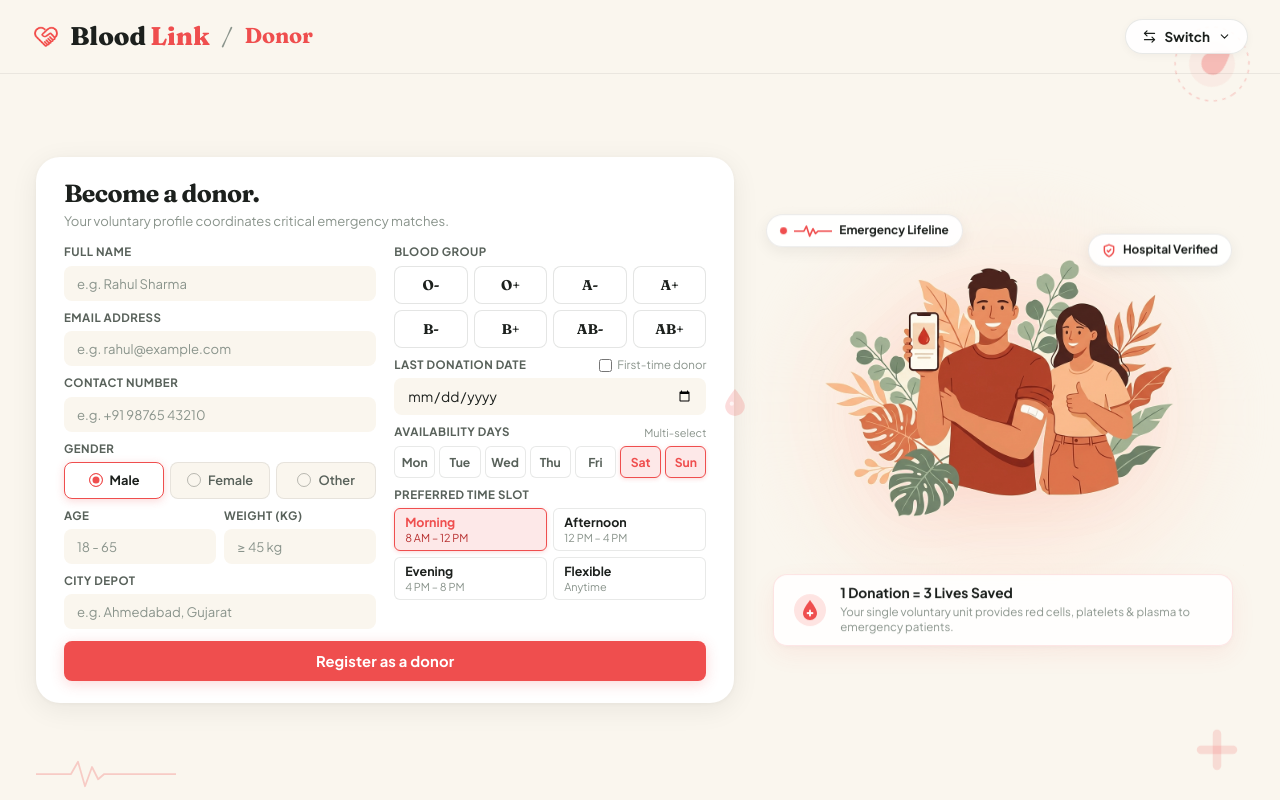
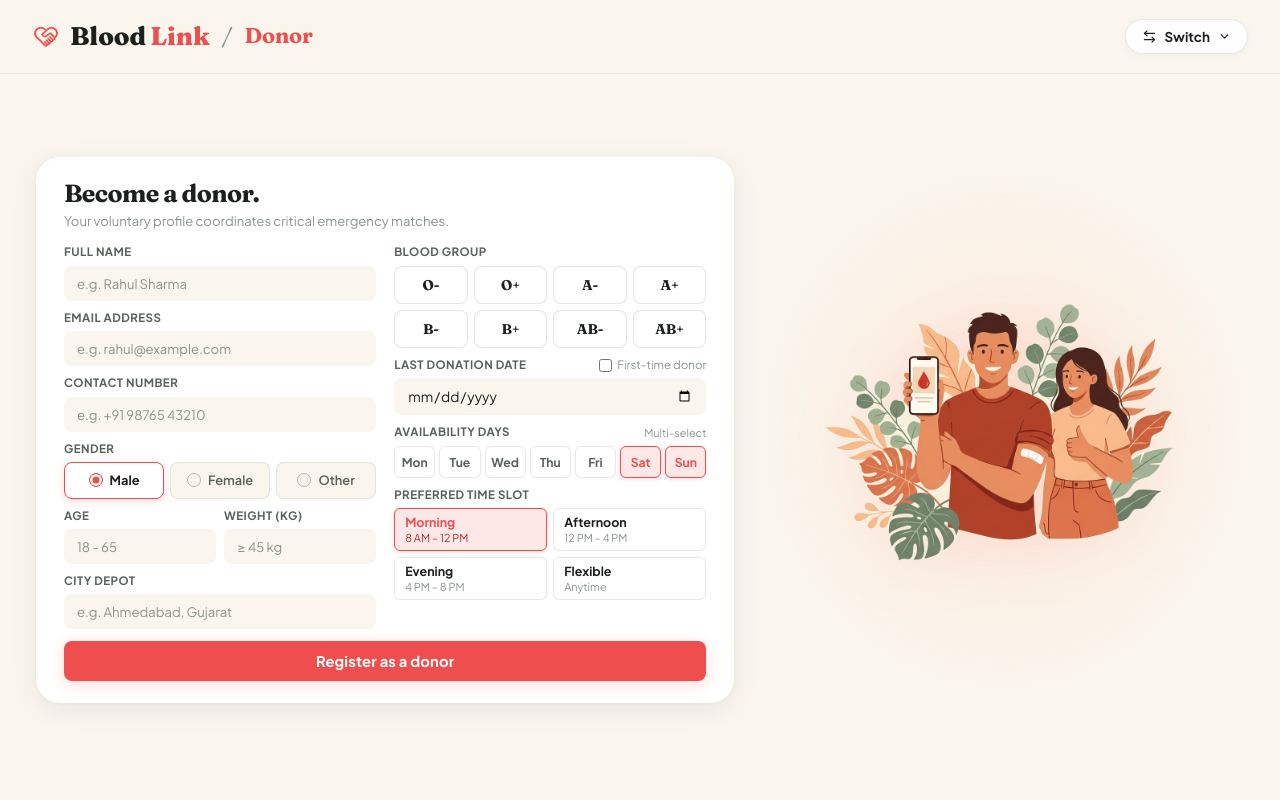
Before and after one commit to Shrey113/Assignment-1, a React (Vite) app in the folder client/: page /donor in a window 1280 px wide. Built offline with nearby package versions, Linux system fonts and the light colour scheme.

Commit message:
add DonorPage component and portal pages styling

```diff
--- a/client/src/pages/DonorPage.jsx
+++ b/client/src/pages/DonorPage.jsx
@@ -285,77 +285,17 @@ export default function DonorPage() {
           </div>
         </div>
 
-        {/* ── RIGHT: Illustration Column (Enlarged + Floating Objective SVGs) ─── */}
+        {/* ── RIGHT: Illustration Column ─── */}
         <div className="donor-art-side">
           {/* Soft ambient peach glow */}
           <div className="donor-art-glow-bg"></div>
 
-          {/* Floating Pill Badge 1: Top-left of illustration */}
-          <div className="donor-floating-pill donor-float-top-left">
-            <span className="donor-live-dot"></span>
-            <svg className="donor-ecg-svg" viewBox="0 0 46 16" fill="none">
-              <path d="M0 8 H12 L15 2 L19 14 L23 5 L26 11 L29 8 H46" stroke="#EF4E4E" strokeWidth="2" strokeLinecap="round" strokeLinejoin="round" />
-            </svg>
-            <span>Emergency Lifeline</span>
-          </div>
-
-          {/* Floating Pill Badge 2: Top-right of illustration */}
-          <div className="donor-floating-pill donor-float-top-right">
-            <svg width="14" height="14" viewBox="0 0 24 24" fill="none" stroke="#EF4E4E" strokeWidth="2.5" strokeLinecap="round" strokeLinejoin="round">
-              <path d="M12 22s8-4 8-10V5l-8-3-8 3v7c0 6 8 10 8 10z"/>
-              <path d="m9 12 2 2 4-4"/>
-            </svg>
-            <span>Hospital Verified</span>
-          </div>
-
-          {/* Enlarged Main Character Illustration */}
+          {/* Main Character Illustration */}
           <img
             src="/illustrations/donor/donor_portal_art.png"
             alt="Voluntary blood donor character"
             className="donor-art-img"
           />
-
-          {/* Floating Objective Stat Badge (Replaces the 3 boxes in blank space) */}
-          <div className="donor-floating-stat-card">
-            <div className="donor-stat-icon-wrapper">
-              <svg className="donor-stat-icon-svg" viewBox="0 0 36 36" fill="none">
-                <circle cx="18" cy="18" r="16" fill="#FEE4E2" />
-                <path d="M18 8C18 8 11 16.5 11 21C11 24.866 14.134 28 18 28C21.866 28 25 24.866 25 21C25 16.5 18 8 18 8Z" fill="#EF4E4E" />
-                <path d="M15.5 21H20.5M18 18.5V23.5" stroke="#FFFFFF" strokeWidth="1.8" strokeLinecap="round" />
-              </svg>
-            </div>
-            <div className="donor-stat-content">
-              <div className="donor-stat-title">1 Donation = 3 Lives Saved</div>
-              <div className="donor-stat-desc">Your single voluntary unit provides red cells, platelets & plasma to emergency patients.</div>
-            </div>
-          </div>
-        </div>
-
-        {/* ── BACKGROUND: Scattered Decorative Objective SVGs across blank spaces ─── */}
-        <div className="donor-deco-layer" aria-hidden="true">
-          {/* Top-right corner: Radiating droplet cell */}
-          <svg className="donor-deco-svg donor-deco-tr" viewBox="0 0 100 100" fill="none">
-            <circle cx="50" cy="50" r="42" stroke="#EF4E4E" strokeWidth="1.5" strokeDasharray="4 6" opacity="0.25" />
-            <circle cx="50" cy="50" r="26" fill="#EF4E4E" opacity="0.06" />
-            <path d="M50 24 C50 24 37 40 37 49 C37 56.2 42.8 62 50 62 C57.2 62 63 56.2 63 49 C63 40 50 24 50 24 Z" fill="#EF4E4E" opacity="0.3" />
-          </svg>
-
-          {/* Bottom-left margin (under form): Lifeline Pulse wave */}
-          <svg className="donor-deco-svg donor-deco-bl" viewBox="0 0 160 40" fill="none">
-            <path d="M0 20 H40 L48 6 L56 34 L64 12 L71 26 L78 20 H160" stroke="#EF4E4E" strokeWidth="2" strokeLinecap="round" strokeLinejoin="round" opacity="0.25" />
-          </svg>
-
-          {/* Bottom-right corner: Medical Lifesaver Cross */}
-          <svg className="donor-deco-svg donor-deco-br" viewBox="0 0 64 64" fill="none">
-            <rect x="27" y="8" width="10" height="48" rx="5" fill="#EF4E4E" opacity="0.16" />
-            <rect x="8" y="27" width="48" height="10" rx="5" fill="#EF4E4E" opacity="0.16" />
-          </svg>
-
-          {/* Mid-canvas floating soft droplet */}
-          <svg className="donor-deco-svg donor-deco-mid" viewBox="0 0 44 44" fill="none">
-            <path d="M22 6C22 6 10 20 10 27C10 33.6 15.4 39 22 39C28.6 39 34 33.6 34 27C34 20 22 6 22 6Z" fill="#EF4E4E" opacity="0.2" />
-            <circle cx="18" cy="24" r="2.5" fill="#FFFFFF" opacity="0.7" />
-          </svg>
         </div>
 
       </main>
--- a/client/src/styles/portal-pages.css
+++ b/client/src/styles/portal-pages.css
@@ -977,32 +977,32 @@
   box-shadow: 0 5px 20px var(--coral-glow);
 }
 
-/* ── Right: Art Side (Enlarged + Purposeful Objective Visuals) ── */
+/* ── Right: Art Side with Fixed Medical Spot Illustrations ── */
 .donor-art-side {
   position: relative;
   display: flex;
   flex-direction: column;
   align-items: center;
   justify-content: center;
-  gap: 16px;
   min-height: 0;
   width: 100%;
+  height: 100%;
   z-index: 1;
 }
 
-/* Soft peach-to-cream radial gradient — expands behind larger artwork */
+/* Soft peach-to-cream radial glow behind artwork */
 .donor-art-glow-bg {
   position: absolute;
-  top: 46%;
+  top: 50%;
   left: 50%;
   transform: translate(-50%, -50%);
-  width: 105%;
-  height: 105%;
-  max-width: 620px;
+  width: 100%;
+  height: 100%;
+  max-width: 600px;
   max-height: 520px;
   background: radial-gradient(ellipse at center,
-    rgba(255, 195, 175, 0.5) 0%,
-    rgba(255, 230, 215, 0.38) 45%,
+    rgba(255, 195, 175, 0.45) 0%,
+    rgba(255, 230, 215, 0.32) 45%,
     rgba(250, 246, 238, 0) 72%
   );
   border-radius: 50%;
@@ -1014,191 +1014,11 @@
 /* Enlarged character illustration */
 .donor-art-img {
   width: 100%;
-  max-width: 580px;
-  max-height: min(490px, calc(100svh - 180px));
+  max-width: 540px;
+  max-height: min(480px, calc(100svh - 140px));
   height: auto;
   object-fit: contain;
   position: relative;
   z-index: 2;
-  filter: drop-shadow(0 14px 34px rgba(239, 78, 78, 0.08));
-  transition: transform 0.3s ease;
+  filter: drop-shadow(0 12px 30px rgba(239, 78, 78, 0.07));
 }
-
-/* Floating Objective Stat Card (Replaces the 3 boxes in blank space) */
-.donor-floating-stat-card {
-  display: flex;
-  align-items: center;
-  gap: 12px;
-  padding: 10px 18px;
-  background: rgba(255, 255, 255, 0.88);
-  border: 1.5px solid rgba(239, 78, 78, 0.15);
-  border-radius: var(--radius-md);
-  backdrop-filter: blur(10px);
-  box-shadow: 0 8px 24px rgba(239, 78, 78, 0.08), 0 2px 6px rgba(0, 0, 0, 0.03);
-  max-width: 460px;
-  width: 100%;
-  position: relative;
-  z-index: 2;
-  box-sizing: border-box;
-  animation: donorFloat 6s ease-in-out infinite alternate;
-}
-
-.donor-stat-icon-wrapper {
-  width: 36px;
-  height: 36px;
-  flex-shrink: 0;
-  display: flex;
-  align-items: center;
-  justify-content: center;
-}
-
-.donor-stat-icon-svg {
-  width: 36px;
-  height: 36px;
-}
-
-.donor-stat-content {
-  flex: 1;
-}
-
-.donor-stat-title {
-  font-family: var(--font-sans);
-  font-size: 0.86rem;
-  font-weight: 800;
-  color: var(--text-primary);
-  line-height: 1.2;
-}
-
-.donor-stat-desc {
-  font-family: var(--font-sans);
-  font-size: 0.72rem;
-  color: var(--text-tertiary);
-  line-height: 1.35;
-  margin-top: 2px;
-}
-
-/* Floating Pill Badges around illustration */
-.donor-floating-pill {
-  position: absolute;
-  display: inline-flex;
-  align-items: center;
-  gap: 7px;
-  padding: 6px 13px;
-  background: rgba(255, 255, 255, 0.92);
-  border: 1px solid rgba(35, 40, 36, 0.09);
-  border-radius: var(--radius-full);
-  box-shadow: 0 4px 16px rgba(28, 32, 29, 0.07);
-  backdrop-filter: blur(8px);
-  font-family: var(--font-sans);
-  font-size: 0.74rem;
-  font-weight: 700;
-  color: var(--text-primary);
-  z-index: 3;
-  pointer-events: none;
-  user-select: none;
-}
-
-.donor-float-top-left {
-  top: 16px;
-  left: 4px;
-  animation: donorFloat 5s ease-in-out infinite alternate;
-}
-
-.donor-float-top-right {
-  top: 28px;
-  right: 12px;
-  animation: donorFloat 6.5s ease-in-out infinite alternate-reverse;
-}
-
-.donor-live-dot {
-  width: 7px;
-  height: 7px;
-  border-radius: 50%;
-  background: var(--coral-accent);
-  box-shadow: 0 0 0 3px rgba(239, 78, 78, 0.25);
-  animation: donorPulse 2s infinite;
-}
-
-.donor-ecg-svg {
-  width: 38px;
-  height: 14px;
-}
-
-/* ── Background Scattered Decorative Objective SVGs ───────── */
-.donor-deco-layer {
-  position: absolute;
-  inset: 0;
-  pointer-events: none;
-  overflow: hidden;
-  z-index: 0;
-}
-
-.donor-deco-svg {
-  position: absolute;
-  pointer-events: none;
-}
-
-.donor-deco-tr {
-  top: 20px;
-  right: 24px;
-  width: 88px;
-  height: 88px;
-  animation: donorRotate 36s linear infinite;
-}
-
-.donor-deco-bl {
-  bottom: 8px;
-  left: 36px;
-  width: 140px;
-  height: 36px;
-}
-
-.donor-deco-br {
-  bottom: 16px;
-  right: 36px;
-  width: 54px;
-  height: 54px;
-  animation: donorFloat 7s ease-in-out infinite alternate;
-}
-
-.donor-deco-mid {
-  top: 48%;
-  left: 56%;
-  width: 36px;
-  height: 36px;
-  animation: donorFloat 5.5s ease-in-out infinite alternate-reverse;
-}
-
-/* Subtle organic keyframe animations */
-@keyframes donorFloat {
-  0% {
-    transform: translateY(0px);
-  }
-  100% {
-    transform: translateY(-8px);
-  }
-}
-
-@keyframes donorPulse {
-  0% {
-    transform: scale(0.95);
-    box-shadow: 0 0 0 0 rgba(239, 78, 78, 0.5);
-  }
-  70% {
-    transform: scale(1);
-    box-shadow: 0 0 0 6px rgba(239, 78, 78, 0);
-  }
-  100% {
-    transform: scale(0.95);
-    box-shadow: 0 0 0 0 rgba(239, 78, 78, 0);
-  }
-}
-
-@keyframes donorRotate {
-  from {
-    transform: rotate(0deg);
-  }
-  to {
-    transform: rotate(360deg);
-  }
-}
```
